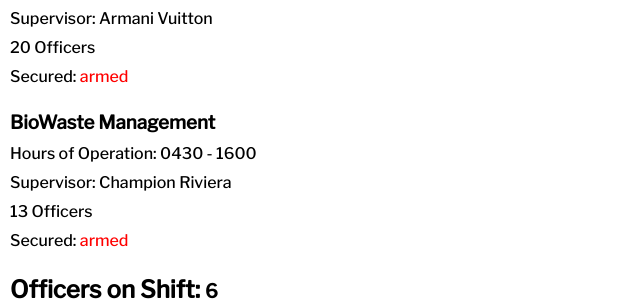
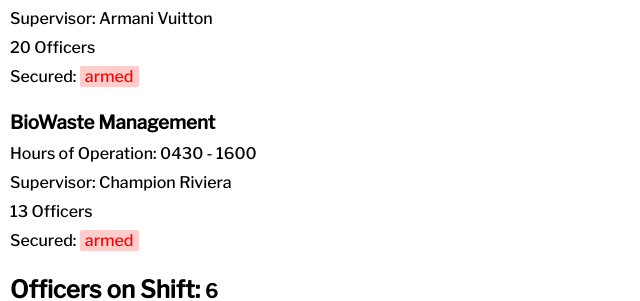
Before and after one commit to chrisvneal/security-soup, a React (Create React App) app: page / in a window 1280 px wide. Shown: the part 202-503 px from the top of the page, without its empty margins (0-640 px from the left). Built offline with nearby package versions, Linux system fonts and the light colour scheme.

Commit message:
Add styles to unarmed and armed text

```diff
--- a/src/styles.scss
+++ b/src/styles.scss
@@ -117,8 +117,14 @@ textarea {
 
 .armed {
   color: red;
+  background: lighten(red, 40%);
+  padding: 1px 5px;
+  border-radius: 2px;
 }
 
 .unarmed {
   color: green;
+  background: lighten(green, 40%);
+  padding: 1px 5px;
+  border-radius: 2px;
 }
```
